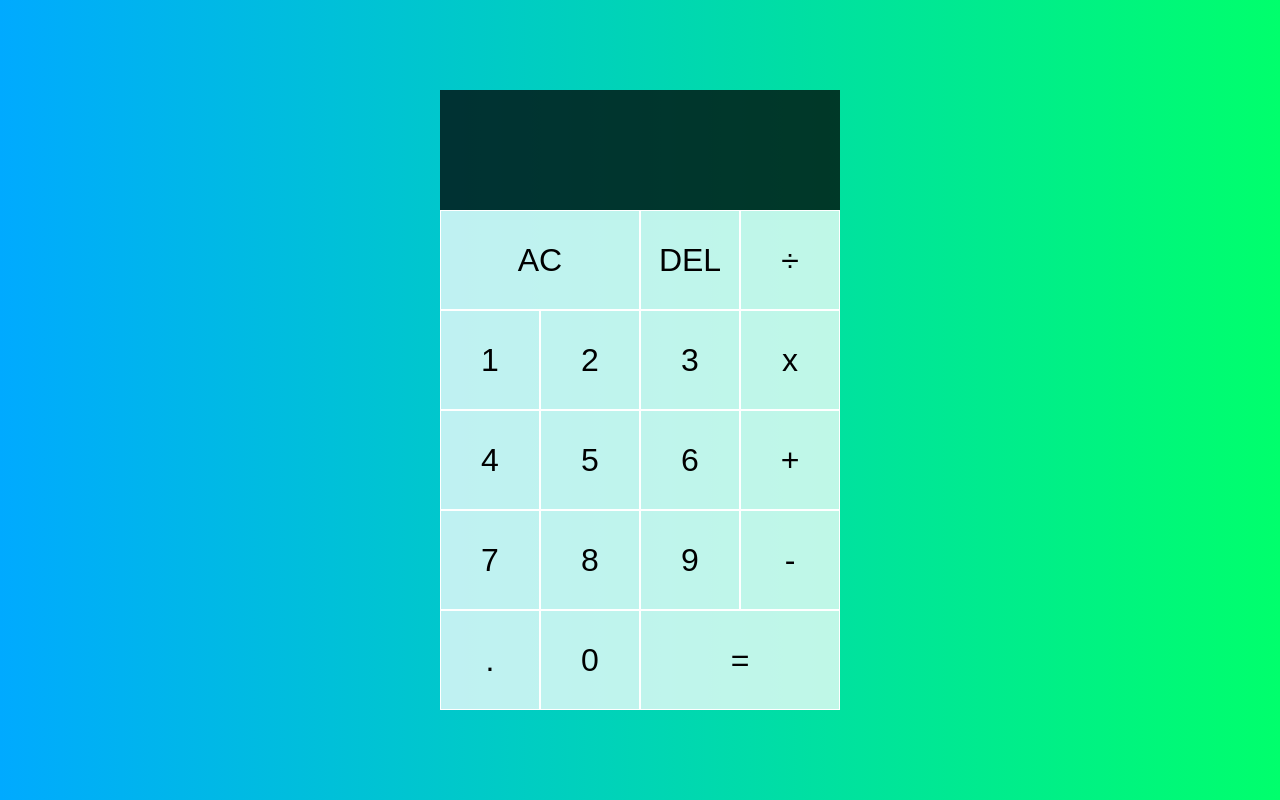
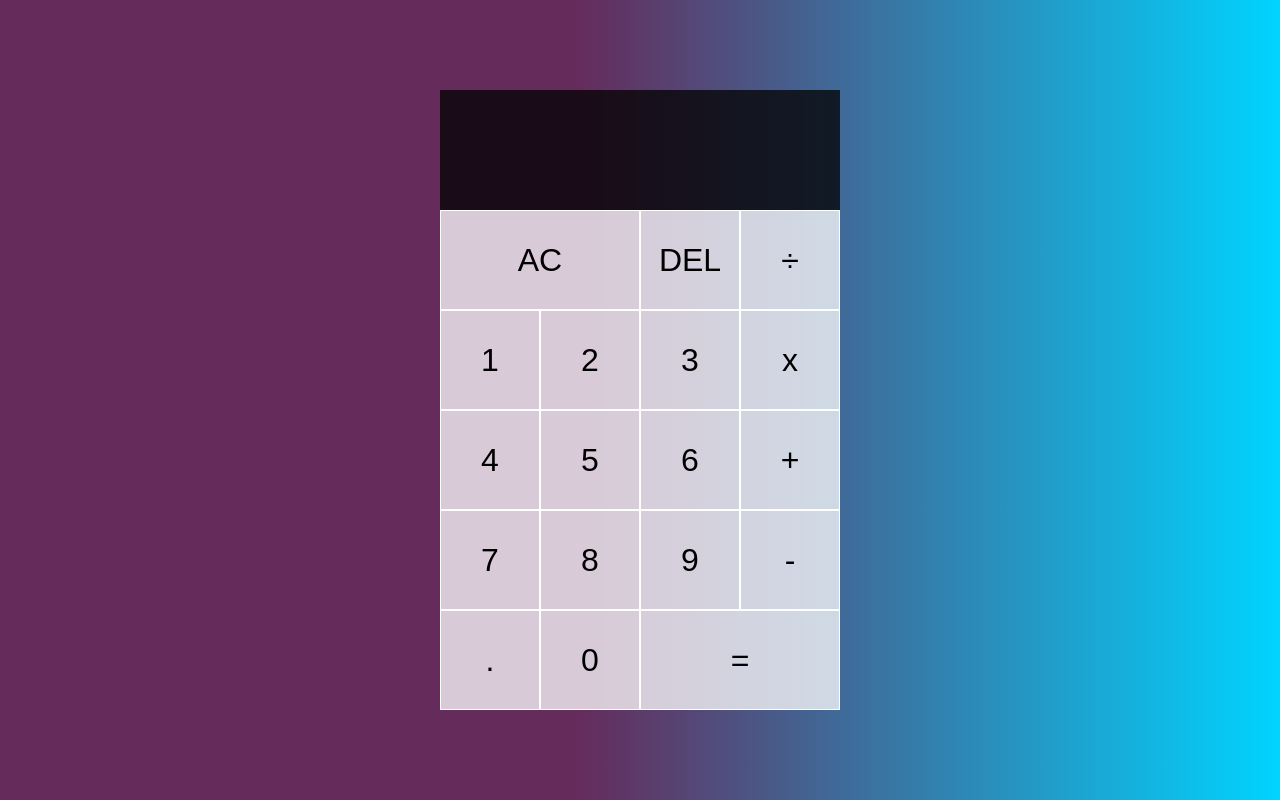
Before and after one commit to Siam63/js_calculator, a plain HTML site: page index.html in a window 1280 px wide. Drawn offline with Linux system fonts and the light colour scheme.

Commit message:
bkg change

```diff
--- a/styles.css
+++ b/styles.css
@@ -6,7 +6,7 @@
 body {
     padding: 0;
     margin: 0;
-    background: linear-gradient(to right, #00AAFF, #00FF6C);
+    background: linear-gradient(90deg, rgba(101,43,91,1) 45%, rgba(0,212,255,1) 100%);
 }
 
 .calculator-grid {
```
